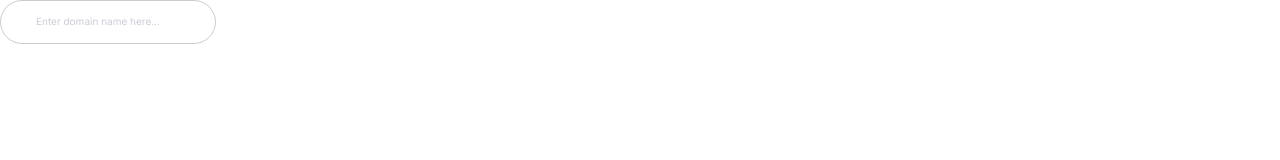
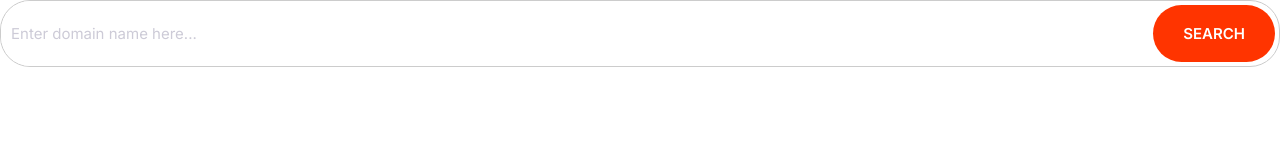
Before and after one commit to juheedhone/moshify-project, a plain HTML site: page css/index.html in a window 1280 px wide. Drawn offline with Linux system fonts and the light colour scheme; files that its build step writes are made by us from their sources.

Commit message:
build input groups

```diff
--- a/css/index.html
+++ b/css/index.html
@@ -14,6 +14,13 @@
     />
   </head>
   <body>
-    <input type="text" class="input" placeholder="Enter domain name here..." />
+    <div class="input-group">
+      <input
+        type="text"
+        class="input"
+        placeholder="Enter domain name here..."
+      />
+      <button class="btn btn--accent">search</button>
+    </div>
   </body>
 </html>
--- a/css/style.css
+++ b/css/style.css
@@ -16,6 +16,8 @@ html {
   --color-accent: #ff3400;
   --color-heading: #1b0760;
   --color-body: #918ca4;
+  --color-border: #ccc;
+  --border-radius: 30px;
 }
 
 body {
@@ -237,10 +239,10 @@ a {
 /* inputs */
 
 .input {
-  border-radius: 30px;
-  border: 1px solid #ccc;
+  border-radius: var(--border-radius);
+  border: 1px solid var(--color-border);
   color: var(--color-heading);
-  /* font-size: 2rem; */
+  font-size: 2rem;
   outline: 0;
   padding: 1.5rem 3.5rem;
 }
@@ -249,8 +251,25 @@ a {
   color: #cdcbd7;
 }
 
+
+/* input group */
+.input-group {
+  border: 1px solid var(--color-border);
+  border-radius: var(--border-radius);
+  display: flex;
+}
+
+.input-group .input {
+  border: 0;
+  flex-grow: 1;
+  padding: 1.5rem 1rem;
+}
+
+.input-group .btn {
+  margin: 4px;
+}
 @media screen and (min-width: 1024px) {
   .input {
-    font-size: 1rem;
+    font-size: 1.5rem;
   }
 }
```
Also changed, not shown: Components/inputgroup.html (added, +7 -0 lines).
